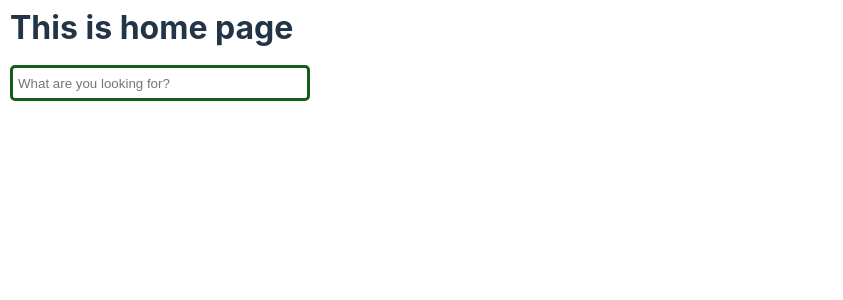
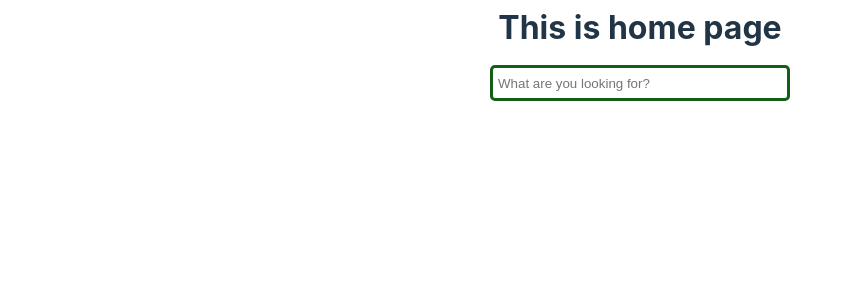
Before and after one commit to aniamarkh/rsschool-react, a React (Vite) app in the folder my-app/: page / in a window 1280 px wide. Shown: the top 300 px of the page, without its empty margins (0-843 px from the left). Built offline with nearby package versions, Linux system fonts and the light colour scheme.

Commit message:
feat: add card component

```diff
--- a/my-app/src/index.css
+++ b/my-app/src/index.css
@@ -25,9 +25,6 @@ a:hover {
 
 body {
   margin: 0;
-  display: flex;
-  flex-direction: column;
-  align-items: flex-start;
   min-width: 320px;
   min-height: 100vh;
 }
@@ -36,14 +33,24 @@ h1 {
   font-size: 2em;
   line-height: 1.1;
   margin: 10px;
+}
 
+.home {
+  display: flex;
+  flex-direction: column;
+  align-items: center;
+  justify-content: start;
+}
+
+.container {
+  display: flex;
+  flex-direction: column;
+  align-items: center;
 }
 
 .search {
   display: flex;
   width: 20rem;
-  top: 20%;
-  left: 50%;
 }
 
 .searchField {
@@ -56,3 +63,11 @@ h1 {
   outline: none;
   color: #9DBFAF;
 }
+
+.card {
+  width: 250px;
+  height: 400px;
+  border-radius: 5px;
+  margin: 10px;
+  background-color: #135f17;
+}
```
Also changed, not shown: my-app/src/components/card/card.tsx (added, +20 -0 lines), my-app/src/types/types.ts (+10 -0 lines).
